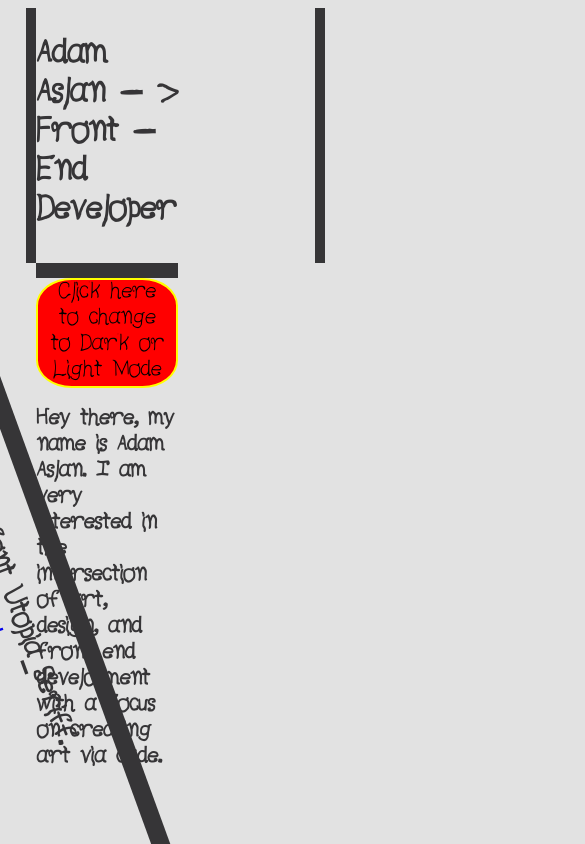
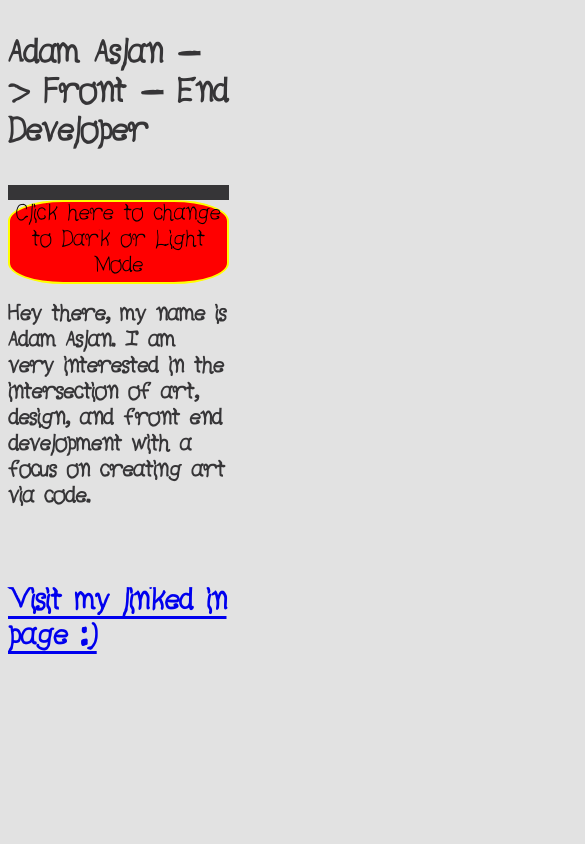
Before and after one commit to adamaslan/code-adamaslan, a React (Create React App) app: page / in a window 390 px wide. Shown: the top 844 px of the page, 585 px wide, since content can reach past the window. Built offline with nearby package versions, Linux system fonts and the light colour scheme.

Commit message:
mobile ready-ish

```diff
--- a/src/App.js
+++ b/src/App.js
@@ -20,7 +20,14 @@ const GridLayout = styled.div`
 
 
   @media screen and (max-width: 600px) {
-   flex-direction: column;
+    grid-template-areas:
+     "nav2"
+     "main"
+    "asideLeft""   asideRight";
+  grid-template-rows: 1fr 8fr 1fr auto 1fr 1fr 1fr 1fr 1fr ;
+  grid-template-columns: auto 1fr  1fr;
+
+
   }
 `;
 
@@ -112,7 +119,13 @@ function App() {
               focus on creating art via code.{" "}
             </h2>{" "}
 
-            <br></br><br></br><h1> Thanks for visiting! </h1>{" "}
+            <br></br><br></br><h1> <a
+                download="utopia_seriff.ttf"
+                target="_blank"
+                href="https://www.linkedin.com/in/adamaslan/"
+              >
+                Visit my linked in page :)
+              </a> </h1>{" "}
           </Main>{" "}
           <AsideRight>
             <p>
@@ -128,7 +141,7 @@ function App() {
               <a />
             </p>{" "}
           </AsideRight>{" "}
-       <Footer></Footer>
+       <Footer><h1> Thanks for visiting! </h1></Footer>
         </GridLayout>{" "}
       </>{" "}
     </ThemeProvider>
```
